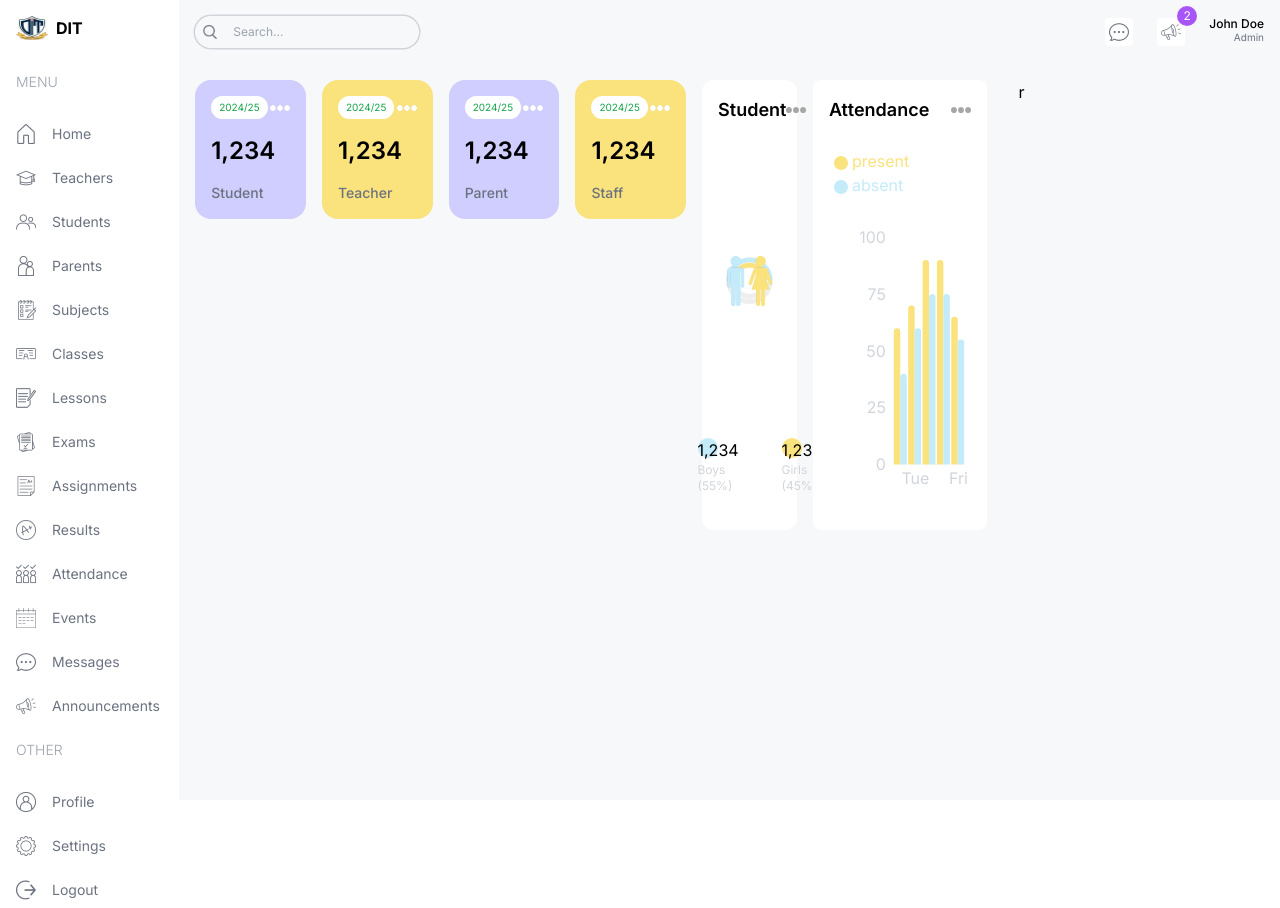
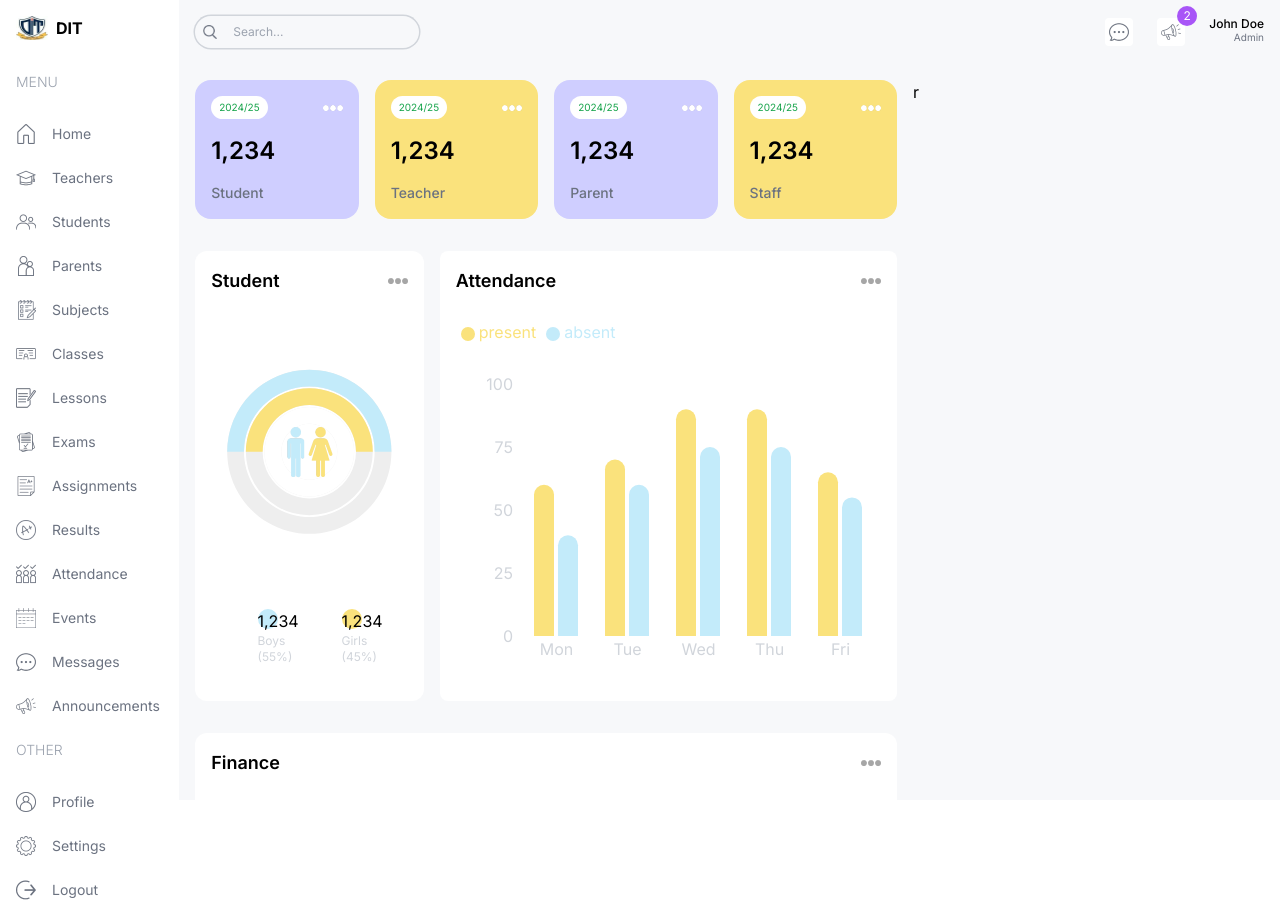
Before and after one commit to umarabdullah-991/Department-Management-System-FYP, a Next.js app in the folder Front-End/: page /admin in a window 1280 px wide. Built offline with nearby package versions, Linux system fonts and the light colour scheme.

Commit message:
Updated admin page Middle charts and Finance chart file is created in components

```diff
--- a/Front-End/src/app/(dashboard)/admin/page.tsx
+++ b/Front-End/src/app/(dashboard)/admin/page.tsx
@@ -1,32 +1,35 @@
 import UserCard from "@/components/UserCard"
 import CountChart from "@/components/CountChart"
 import AttendanceChart from "@/components/AttendanceChart"
+import FinanceChart from "@/components/FinanceChart"
 const AdminPage = () => {
     return (
         <div className = 'p-4 flex gap-4 flex-col md:flex-row'>
-            {/* {LEFT} */}
-            <div  className="w-full lg:w-2/3 flex flex-col gap-8">
-            {/* {UserCard} */}
+             {/* LEFT */}
+      <div className="w-full lg:w-2/3 flex flex-col gap-8">
+        {/* USER CARDS */}
         <div className="flex gap-4 justify-between flex-wrap">
-                <UserCard type="student"/>
-                <UserCard type="teacher"/>
-                <UserCard type="parent"/>
-                <UserCard type="staff"/>
+          <UserCard type="student" />
+          <UserCard type="teacher" />
+          <UserCard type="parent" />
+          <UserCard type="staff" />
         </div>
-            </div>
-            {/* {MIDDLE CHARTS} */}
+        {/* MIDDLE CHARTS */}
         <div className="flex gap-4 flex-col lg:flex-row">
           {/* COUNT CHART */}
           <div className="w-full lg:w-1/3 h-[450px]">
-                <CountChart/>
+            <CountChart />
           </div>
           {/* ATTENDANCE CHART */}
           <div className="w-full lg:w-2/3 h-[450px]">
-                <AttendanceChart/>
+            <AttendanceChart />
           </div>
         </div>
-            {/* {BOTTOM CHARTS} */}
-            <div className=""></div>
+        {/* BOTTOM CHART */}
+        <div className="w-full h-[500px]">
+          <FinanceChart />
+        </div>
+      </div>
             {/* {RIGHT} */}
             <div className="w-full lg:w-1/3">r</div>
         </div>
--- /dev/null
+++ b/Front-End/src/components/FinanceChart.tsx
@@ -0,0 +1,17 @@
+"use client"
+
+import Image from "next/image";
+
+
+const FinanceChart = () => {
+    return (
+        <div className="bg-white rounded-xl w-full h-full p-4">
+            {/* TITLE */}
+            <div className='flex justify-between items-center'>
+                <h1 className='text-lg font-semibold'>Finance</h1>
+                <Image src="/moreDark.png" alt="" width={20} height={20}/>
+            </div>
+        </div>
+    );
+}
+export default FinanceChart;
```
Lines whose indentation alone changed are shown as unchanged.
